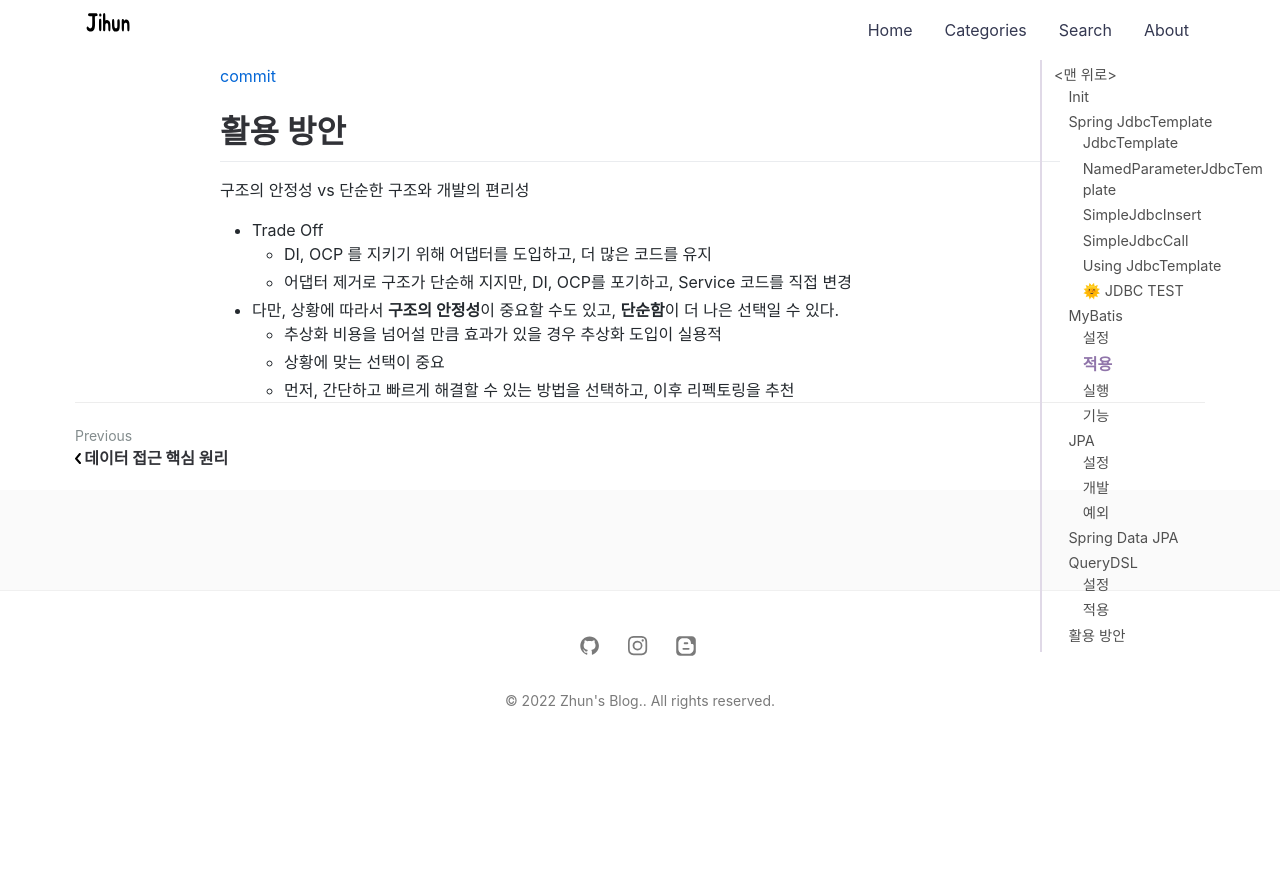
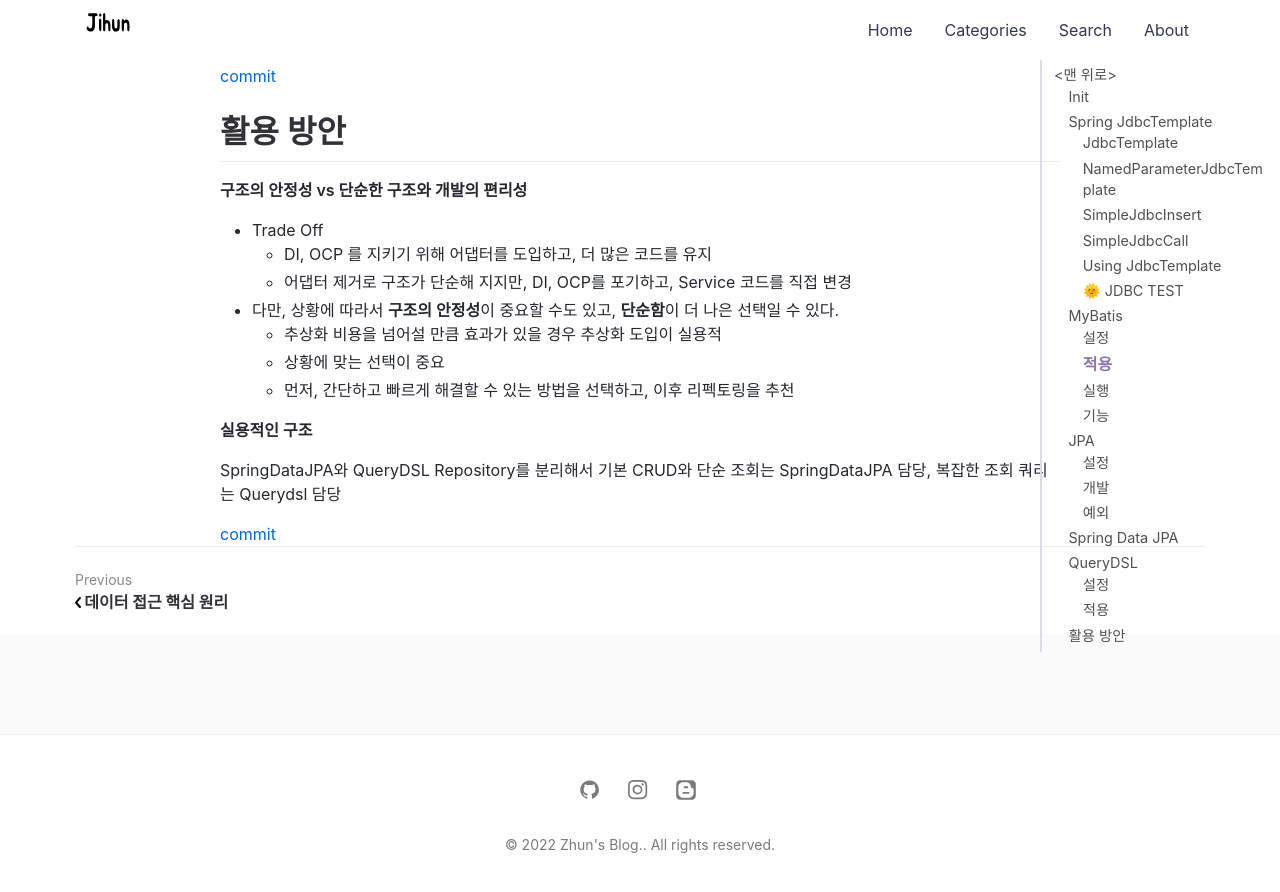
Before and after one commit to jihunparkme/jihunparkme.github.io, a Jekyll site: the page built from _posts/2022-08-08-Spring-DB-Part2.md, in a window 1280 px wide and 900 px high, scrolled down 16543 px. Shown: the top 892 px of the window. Built offline with Jekyll 4.4.1, drawn with Linux system fonts in a browser that asks for light colours; nearby versions of some CDN libraries; comment, search, counter and statistics services are not loaded; before the commit the page ends 17299 px from its top, so only the background shows below that.

Commit message:
[데이터 접근 기술] 실용적인 구조

```diff
--- a/_posts/2022-08-08-Spring-DB-Part2.md
+++ b/_posts/2022-08-08-Spring-DB-Part2.md
@@ -726,7 +726,7 @@ Build Tool에 따른 QClass 생성 방법
 
 # 활용 방안
 
-구조의 안정성 vs 단순한 구조와 개발의 편리성
+**구조의 안정성 vs 단순한 구조와 개발의 편리성**
 
 - Trade Off
   - DI, OCP 를 지키기 위해 어댑터를 도입하고, 더 많은 코드를 유지
@@ -735,3 +735,9 @@ Build Tool에 따른 QClass 생성 방법
   - 추상화 비용을 넘어설 만큼 효과가 있을 경우 추상화 도입이 실용적
   - 상황에 맞는 선택이 중요
   - 먼저, 간단하고 빠르게 해결할 수 있는 방법을 선택하고, 이후 리펙토링을 추천
+
+**실용적인 구조**
+
+SpringDataJPA와 QueryDSL Repository를 분리해서 기본 CRUD와 단순 조회는 SpringDataJPA 담당, 복잡한 조회 쿼리는 Querydsl 담당
+
+[commit](https://github.com/jihunparkme/Inflearn-Spring-DB/commit/a4f987a8f7e7f723ede6f6d9a1371bd0ce0cd72b)
```
